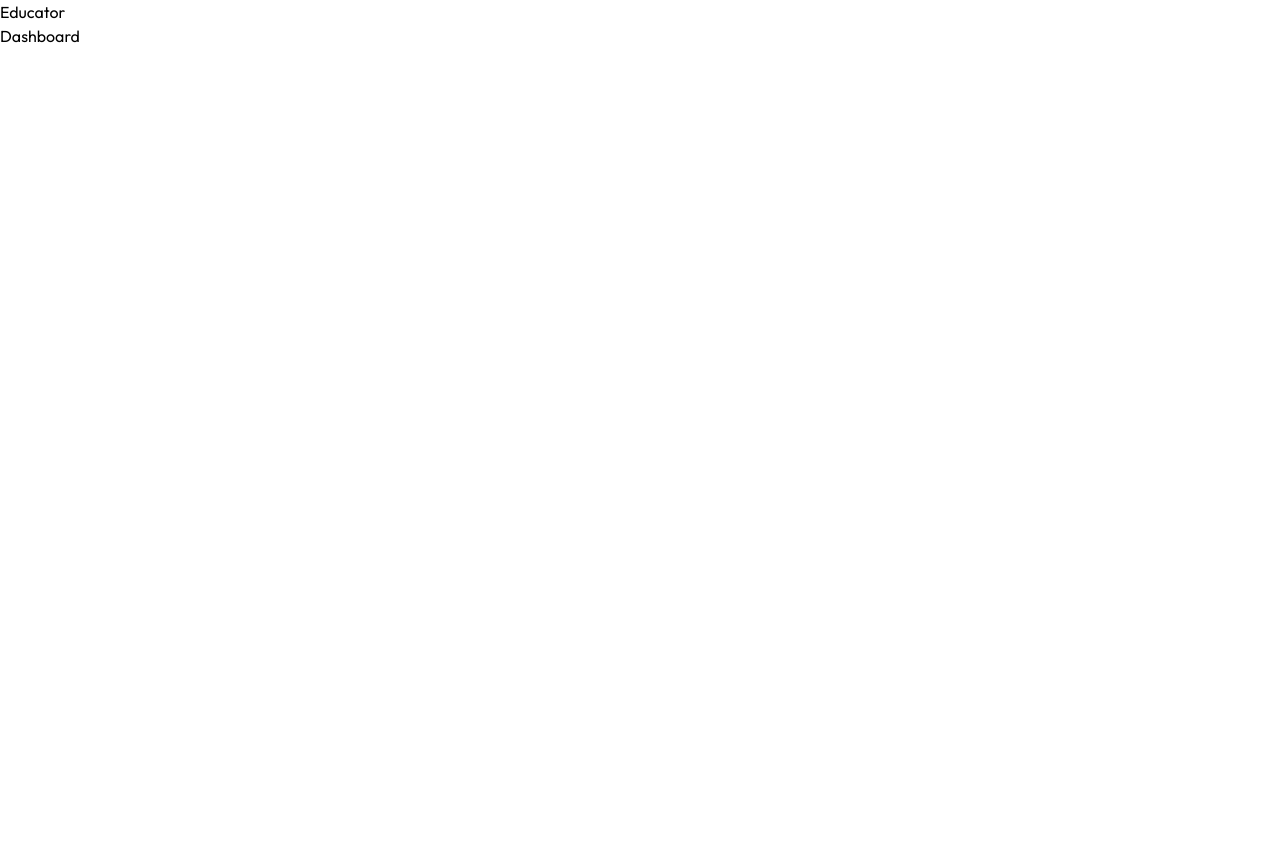
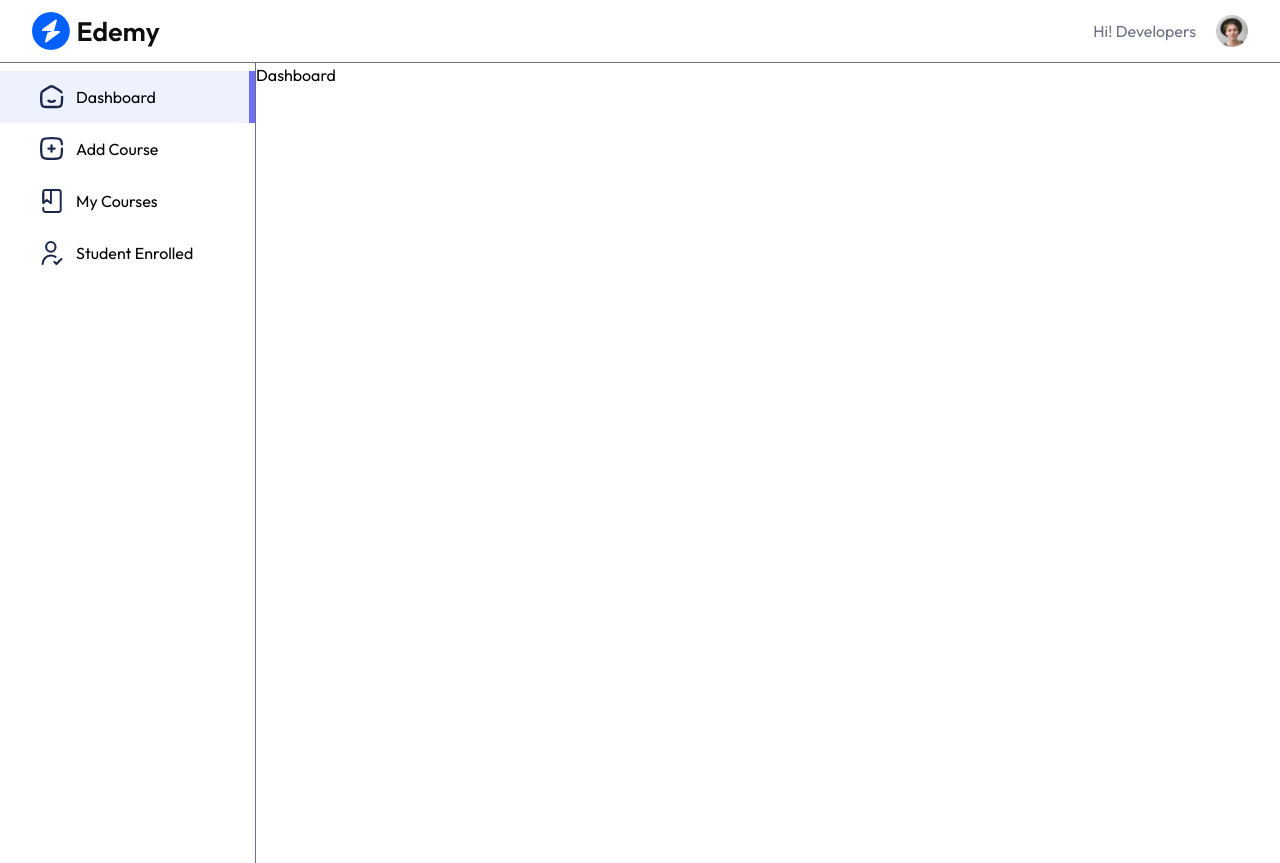
Before and after one commit to codedbydinesh/LMS, a React (Vite) app in the folder client/: page /educator/educator in a window 1280 px wide. Before the commit the page ends 800 px from the top, so only its background shows below. Built offline with nearby package versions, Linux system fonts and the light colour scheme; no server answers.

Commit message:
Refactor Educator component layout to include Navbar and SideBar for improved structure and navigation

```diff
--- a/client/src/pages/educator/Educator.jsx
+++ b/client/src/pages/educator/Educator.jsx
@@ -1,15 +1,18 @@
-import React from 'react'
-import { Outlet } from 'react-router-dom'
+import React from "react";
+import { Outlet } from "react-router-dom";
+import Navbar from "../../components/educator/Navbar";
+import SideBar from "../../components/educator/SideBar";
 
 const Educator = () => {
   return (
-    <div>
-        <h1>Educator</h1>
-        <div>
-            {<Outlet/>}
-        </div>
+    <div className="text-default min-h-screen bg-white">
+      <Navbar />
+      <div className="flex">
+        <SideBar />
+        <div className="flex-1">{<Outlet />}</div>
+      </div>
     </div>
-  )
-}
+  );
+};
 
-export default Educator
+export default Educator;
```
